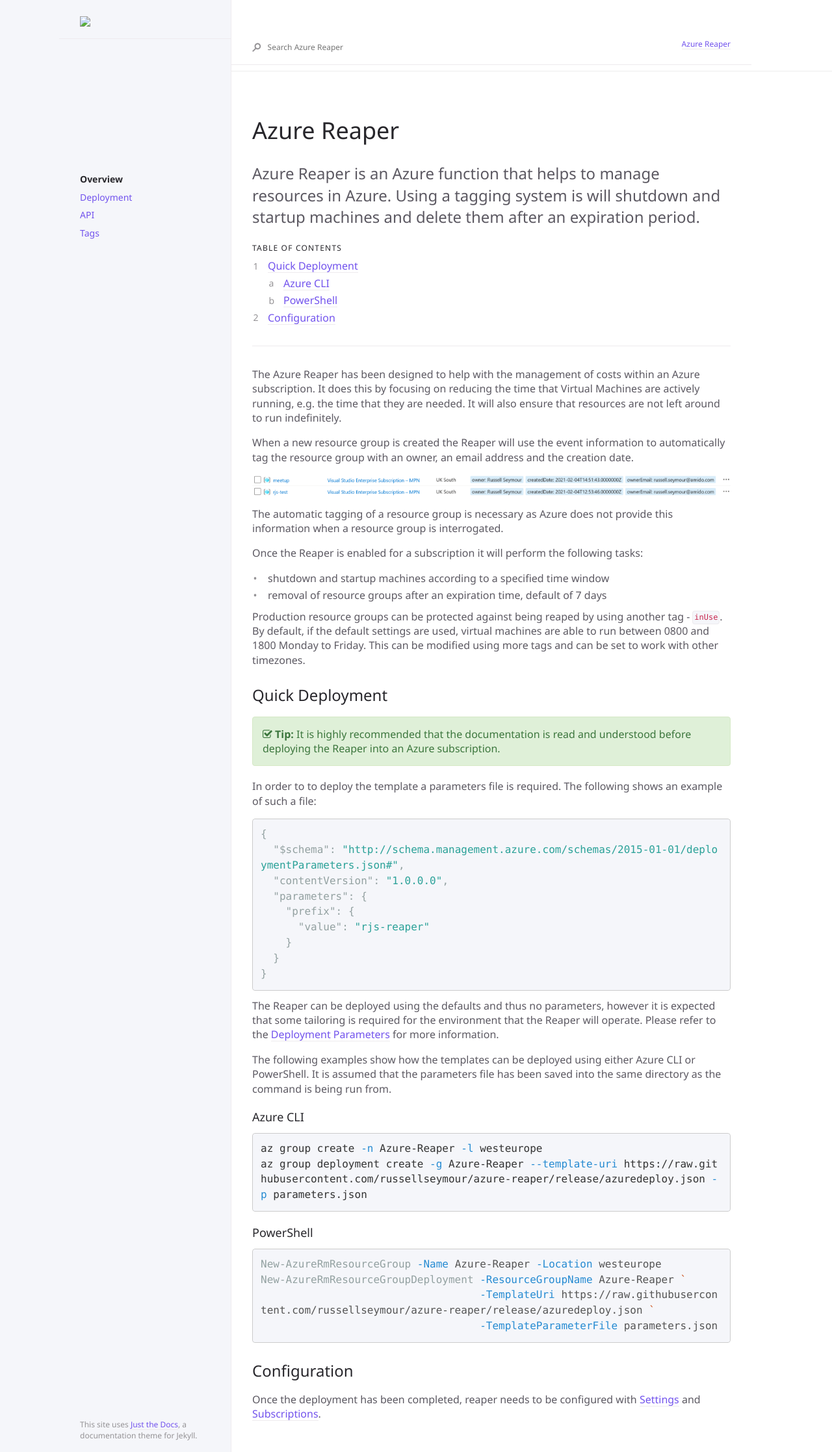
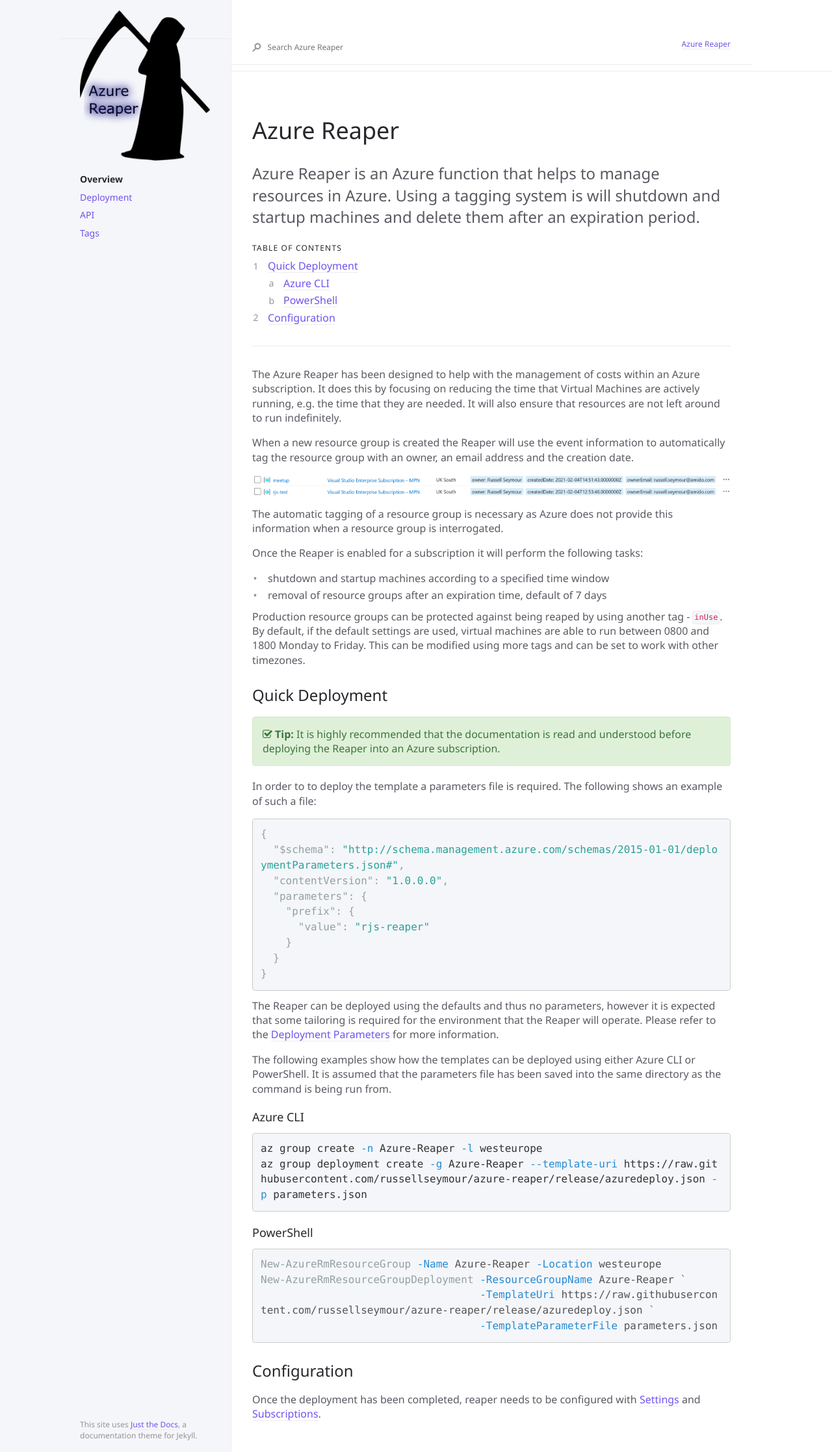
Before and after one commit to russellseymour/azure-reaper-deploy, a Jekyll site: the page built from docs/docs/index.md, in a window 1280 px wide. Shown: the whole page at 65% size. Built offline with Jekyll 4.4.1, drawn with Linux system fonts in a browser that asks for light colours.

Commit message:
Corrected path to logo again
Signed-off-by: Russell Seymour <russell.seymour@turtlesystems.co.uk>

```diff
--- a/docs/_layouts/default.html
+++ b/docs/_layouts/default.html
@@ -6,7 +6,7 @@
 
   <div class="page-wrap">
     <div class="side-bar">
-      <a href="{{ site.url }}{{ site.baseurl }}" class="site-title fs-6 lh-tight"><img src="/azure-reaper/images/logo.png" /></a>
+      <a href="{{ site.url }}{{ site.baseurl }}" class="site-title fs-6 lh-tight"><img src="/azure-reaper-deploy/images/logo.png" /></a>
       <span class="fs-3"><button class="js-main-nav-trigger navigation-list-toggle btn btn-outline" type="button" data-text-toggle="Hide">Menu</button></span>
       <div class="navigation main-nav js-main-nav" style="margin-top: 150px">
         {% include nav.html %}
```
